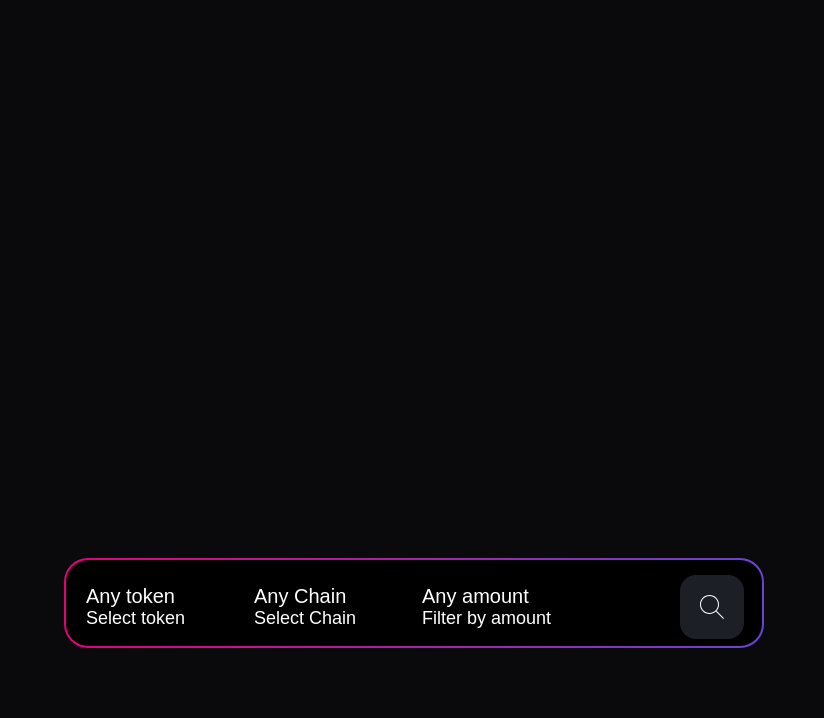
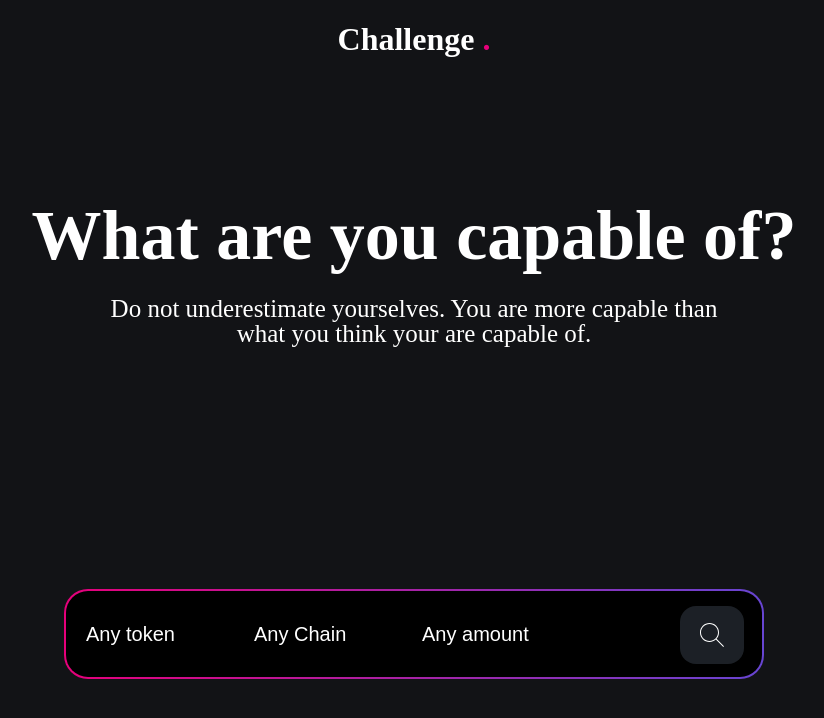
Before and after one commit to anandubajith/polkadex-fe-challenge, a React (Create React App) app: page / in a window 1280 px wide. Shown: the top 718 px of the page, without its empty margins (226-1050 px from the left). Built offline with nearby package versions, Linux system fonts and the light colour scheme.

Commit message:
working func

```diff
--- a/src/App.css
+++ b/src/App.css
@@ -1,6 +1,20 @@
 @import-normalize;
+
+* {
+    box-sizing: border-box !important;
+}
+
 body {
+    margin: 0;
     font-family: CircularStd;
     font-weight: 400;
-    background: #0a0a0c;
+    background: #121316;
+    color: #fff;
+    -webkit-font-smoothing: antialiased;
+    -moz-osx-font-smoothing: grayscale;
 }
+
+code {
+    font-family: source-code-pro, Menlo, Monaco, Consolas, 'Courier New',
+    monospace;
+}
--- a/src/App.js
+++ b/src/App.js
@@ -1,10 +1,36 @@
+import styled from 'styled-components';
 import './App.css';
 import SearchBar from './components/SearchBar';
 
+const Header = styled.h1`
+    font-size: 70px;
+    font-weight: 700;
+    line-height: 1;
+    margin: 0;
+    margin-bottom: 25px;
+`;
+const SubHeader = styled.h2`
+    font-size: 25px;
+    line-height: 1.25;
+    font-weight: 400;
+    line-height: 1;
+    margin: 0;
+`;
+
+function Logo() {
+    return ( <h1>Challenge <span style={{color: "#e6007a"}}>.</span> </h1>)
+}
+
 function App() {
     return (
-        <div className="App" style={{ display: 'flex', flexDirection: 'column', height: '80vh' }}>
-            <div style={{ flex: '1' }} />
+        <div style={{ display: 'flex', flexDirection: 'column', height: '100vh', justifyContent: 'center', alignItems: 'center' }}>
+            <Logo/>
+            <div style={{maxWidth: '860px', margin:'auto'}}>
+                <Header> What are you capable of?</Header>
+                <div style={{maxWidth: '640px', margin: 'auto', textAlign:'center'}}>
+                    <SubHeader> Do not underestimate yourselves. You are more capable than what you think your are capable of.</SubHeader>
+                </div>
+            </div>
             <SearchBar />
         </div>
     );
--- a/src/components/AmountRangeSelector.js
+++ b/src/components/AmountRangeSelector.js
@@ -1,16 +1,47 @@
 import styled from "styled-components";
 
-function Stepper() {
-    return <h4>TODO</h4>
+const StepperWrapper = styled.div`
+    display: flex;
+    button {
+        background: none;
+        color: inherit;
+        border: none;
+        padding: 0;
+        font: inherit;
+        cursor: pointer;
+        outline: inherit;
+        background:#8BA1BE1A;
+        width: 36px;
+        height: 36px;
+        border-radius: 8px;
+        text-align:center;
+        line-height: 36px;
+        font-size: 16px;
+    }
+    div {
+        padding:8px;
+    }
+
+`
+
+function Stepper({ value, onChange, minValue, maxValue }) {
+    return (
+        <StepperWrapper>
+            <button onClick={() => onChange(Math.min(value + 1, maxValue))}>+</button>
+            <div>{value}</div>
+            <button onClick={() => onChange(Math.max(minValue, value - 1))}>-</button>
+        </StepperWrapper>
+    )
 }
 export default function AmountRangeSelector({ value, onChange }) {
     return (
         <>
-            <div>
-                Max amount <Stepper/>
+            <div style={{ display: 'flex', justifyContent: 'center', alignItems: 'center', minWidth: 300 }}>
+                <div style={{ flex: '1' }}>Max amount</div><Stepper value={value.max} minValue={0} maxValue={Infinity} onChange={max => onChange({ ...value, max })} />
             </div>
-            <div>
-                Min amount <Stepper/>
+            <div style={{ background: '#eee', height: '1px', width: '100%', margin: '10px 0' }} />
+            <div style={{ display: 'flex', justifyContent: 'center', alignItems: 'center' }}>
+                <div style={{ flex: '1' }}>Min amount</div> <Stepper value={value.min} minValue={0} maxValue={Infinity} onChange={min => onChange({ ...value, min })} />
             </div>
         </>
     )
--- a/src/components/ChainSelectList.js
+++ b/src/components/ChainSelectList.js
@@ -8,6 +8,7 @@ const CHAINS = [
 const ChainSelectButton = styled.div`
     box-sizing: border-box;
     width: 100%;
+    min-width: 400px;
     border-radius: 20px;
     margin-bottom: 12px;
     cursor: pointer;
--- a/src/components/SearchBar.js
+++ b/src/components/SearchBar.js
@@ -14,14 +14,14 @@ const SearchBarWrapper = styled(motion.div)`
     margin:auto;
     background: #000;
     color:#fff;
-text-align: left;
+    text-align: left;
     background-clip: padding-box;
     border: solid 2px transparent;
     border-radius: 24px;
     padding: 12px;
     position: relative;
-display: grid;
-grid-template-columns: 1fr 1fr 2fr;
+    display: grid;
+    grid-template-columns: 1fr 1fr 2fr;
       &:before {
           content: '';
           position: absolute;
@@ -51,8 +51,8 @@ const ButtonWrapper = styled(motion.button)`
 `;
 const SearchButton = styled(motion.div)`
     box-sizing: border-box;
-    min-width: 64px;
-    height: 64px;
+    min-width: 58px;
+    height: 58px;
     border-radius: 16px;
     outline: 0;
     border:0;
@@ -69,12 +69,11 @@ const SearchButton = styled(motion.div)`
 `;
 
 const FloatingCard = styled(motion.div)`
-    width: 400px;
-    min-height: 300px;
     background: white;
     position: absolute;
     border-radius: 24px;
     padding: 24px;
+    color: #000;
 `;
 const FloatingCardHeader = styled.h1`
     font-weight: 450;
@@ -95,6 +94,7 @@ export default function SearchBar() {
     const [translation, setTranslation] = useState({ x: 0, y: 0, scale: 0 })
     const [selectedToken, setSelectedToken] = useState('')
     const [selectedChain, setSelectedChain] = useState('')
+    const [amount, setAmount] = useState({ min: 0, max: 10 })
     const isActive = currentButton !== ''
 
     const getTargetNode = (button) => {
@@ -103,27 +103,31 @@ export default function SearchBar() {
         if (button == 'amount') return amountRef.current;
     }
     const handleClick = (button) => (e) => {
-        console.log(e)
+        if (currentButton == button) {
+            setCurrentButton('')
+            setTranslation({ scale: 0 }) //todo: bring to center
+            return;
+        }
         const targetNode = getTargetNode(button)
         const { top, left, bottom, right } = targetNode.getBoundingClientRect();
         const xCenter = (left + right) / 2
         const yCenter = (top + bottom) / 2
-        const {offsetWidth, offsetHeight} = floatingCardRef.current;
-        setTranslation({ x: xCenter - (offsetWidth/2), y: yCenter - (offsetHeight + 64)})
-        if (currentButton == button) {
-            setCurrentButton('')
-            setTranslation({ scale: 0, x: xCenter - 200, y: yCenter - 150 })
-            return;
-        }
+
+        const y = floatingCardRef.current.getBoundingClientRect().top;
+        const { offsetWidth: cardWidth, offsetHeight: cardHeight } = floatingCardRef.current;
+        //setTranslation({ x: top - 100, y: yCenter})
+        setTranslation({ x: 400, y: y - 310 })
         setCurrentButton(button)
     }
 
     const handleTokenSelect = (ticker) => {
         setSelectedToken(ticker)
+        handleClick('chain')(chainRef)
         // navigate to next page
     }
     const handleChainSelect = (chain) => {
         setSelectedChain(chain);
+        handleClick('amount')(amountRef)
         // navigate to next page
     }
 
@@ -146,7 +150,7 @@ export default function SearchBar() {
             return (
                 <>
                     <FloatingCardHeader>Filter by amount</FloatingCardHeader>
-                    <AmountRangeSelector />
+                    <AmountRangeSelector value={amount} onChange={setAmount} />
                 </>
             )
         }
@@ -156,21 +160,21 @@ export default function SearchBar() {
     return (
         <>
             <AnimatePresence>
-                <FloatingCard ref={floatingCardRef} animate={translation} > {renderContent()} </FloatingCard>
+                <FloatingCard animate={translation} > <div ref={floatingCardRef}>{renderContent()} </div></FloatingCard>
             </AnimatePresence>
             <SearchBarWrapper active={isActive}>
                 <ButtonWrapper onClick={handleClick('token')} active={currentButton === 'token'} ref={tokenRef}>
                     <div style={{ opacity: isActive ? '0.5' : '1', fontSize: '20px' }}>Any token</div>
-                    <div style={{ display: 'block', fontSize: '18px' }}>{selectedToken === '' ? 'Select token' : selectedToken}</div>
+                    {isActive && <div style={{ display: 'block', fontSize: '18px' }}>{selectedToken === '' ? 'Select token' : selectedToken}</div>}
                 </ButtonWrapper>
                 <ButtonWrapper onClick={handleClick('chain')} active={currentButton === 'chain'} ref={chainRef}>
                     <div style={{ opacity: isActive ? '0.5' : '1', fontSize: '20px' }}>Any Chain</div>
-                    <div style={{ display: 'block', fontSize: '18px' }}>{selectedChain === '' ? 'Select Chain' : selectedChain}</div>
+                    {isActive && <div style={{ display: 'block', fontSize: '18px' }}>{selectedChain === '' ? 'Select Chain' : selectedChain}</div>}
                 </ButtonWrapper>
                 <ButtonWrapper style={{ flex: 2, width: '100%', borderRight: 0, flexDirection: 'row' }} onClick={handleClick('amount')} ref={amountRef}>
                     <div style={{ flex: '1', textAlign: 'left', display: 'flex', flexDirection: 'column', height: '100%', justifyContent: 'center', alignItems: 'flex-start' }}>
                         <div style={{ opacity: isActive ? '0.5' : '1', fontSize: '20px' }}>Any amount</div>
-                        <div style={{ fontSize: '18px' }}>Filter by amount</div>
+                        {isActive && <div style={{ fontSize: '18px' }}>Filter by amount</div>}
                     </div>
                     <SearchButton active={isActive}>
                         <img src={SearchIcon} />
--- a/src/index.css
+++ /dev/null
@@ -1,19 +0,0 @@
-@import-normalize;
-
-* {
-    box-sizing: border-box !important;
-}
-
-body {
-    margin: 0;
-    font-family: CircularStd;
-    font-weight: 400;
-    background: #0a0a0c;
-    -webkit-font-smoothing: antialiased;
-    -moz-osx-font-smoothing: grayscale;
-}
-
-code {
-    font-family: source-code-pro, Menlo, Monaco, Consolas, 'Courier New',
-    monospace;
-}
```
